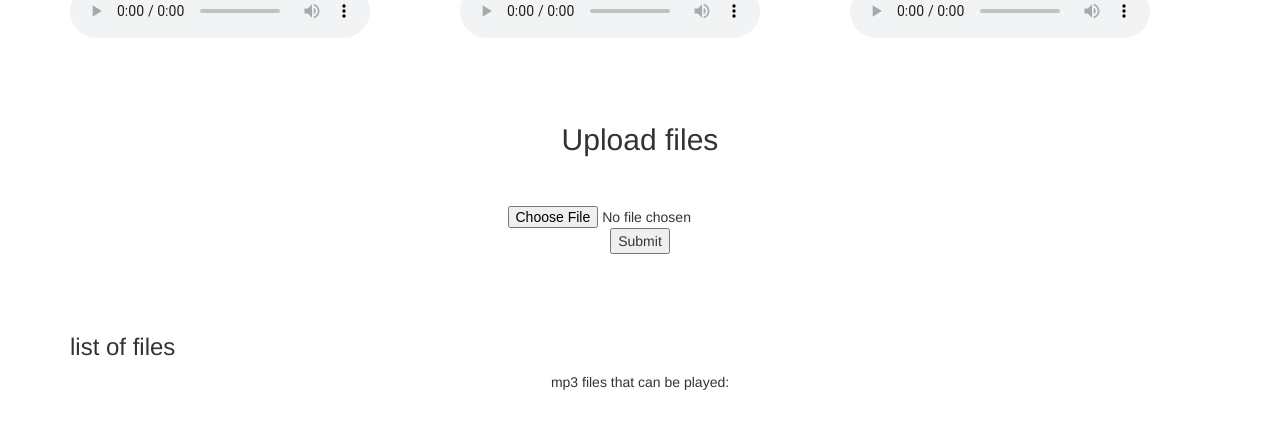
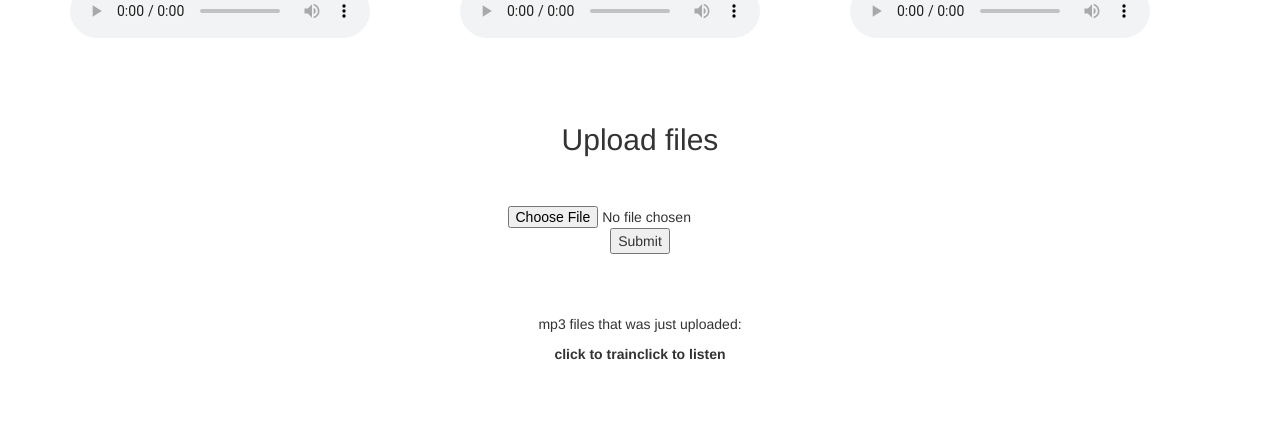
Before and after one commit to yongjinjiang/music_generation, a Python web app: template templates/index.html in a window 1280 px wide. Shown: the part 363-800 px from the top of the page. Run offline with Jinja, Linux system fonts and the light colour scheme; the template is opened without the code that fills it, so the values that code supplies are empty; some libraries are stand-ins or nearby versions.

Commit message:
add some mp3

```diff
--- a/templates/index.html
+++ b/templates/index.html
@@ -146,9 +146,9 @@
     </center>
       <br>  <br>  <br>
 
-      <h3>list of  files</h3>
+      <!-- <center> <h3>Full list of  files</h3></center> -->
 
-    <div class="row">
+    <!-- <div class="row">
 
        <div class="col-md-12">
 
@@ -163,7 +163,7 @@
              {% for file2 in x2 %}
 
                 <tr>
-                <td><a href={{file2}}>{{file2}}</a></td>
+                <td>{{file2}}</td>
                   </tr>
              {% endfor %}
 
@@ -172,17 +172,50 @@
 
 
        </div>
-     </div>
+     </div> -->
 
    </div>
 
-  <center> <p> mp3 files that can be played:</p></center>
+  <center> <p> mp3 files that was just uploaded:</p></center>
+
+  <center>
+  <table>
+    <tr>
+      <th><center>click to train</center></th>
+      <th><center>click to listen</center></th>
+    </tr>
     {% for file2 in x2 %}
+    <tr>
+    <td><center><a src="{{ url_for('static',filename=file2)}}">{{file2}}</a></center></td>
+    <td><center>
       <audio controls>
         <source src="{{ url_for('static',filename=file2)}}" type="audio/mpeg">
             Your browser does not support the audio element.
         </audio>
+      </center>
+    </td>
+    </tr>
     {% endfor %}
+  </table>
+</center>
+<!--
+    <center> <p> checkbox</p></center>
+    {% for file2 in x2 %}
+    <form action = "http://localhost:5000/train" method = "POST" >
+
+      <input type="checkbox" name="vehicle1" value="Bike"> {{file2}}<br>
+
+      {% endfor %}
+      <input type="submit" value="Submit">
+    </form>
+
+    <div id="train"></div>
+    <script>
+      function train_pices(){this.value}
+    </script>
+     -->
+
+
 </body>
 
 </html>
```
Also changed, not shown: app.py (+32 -0 lines), 4 other files.
